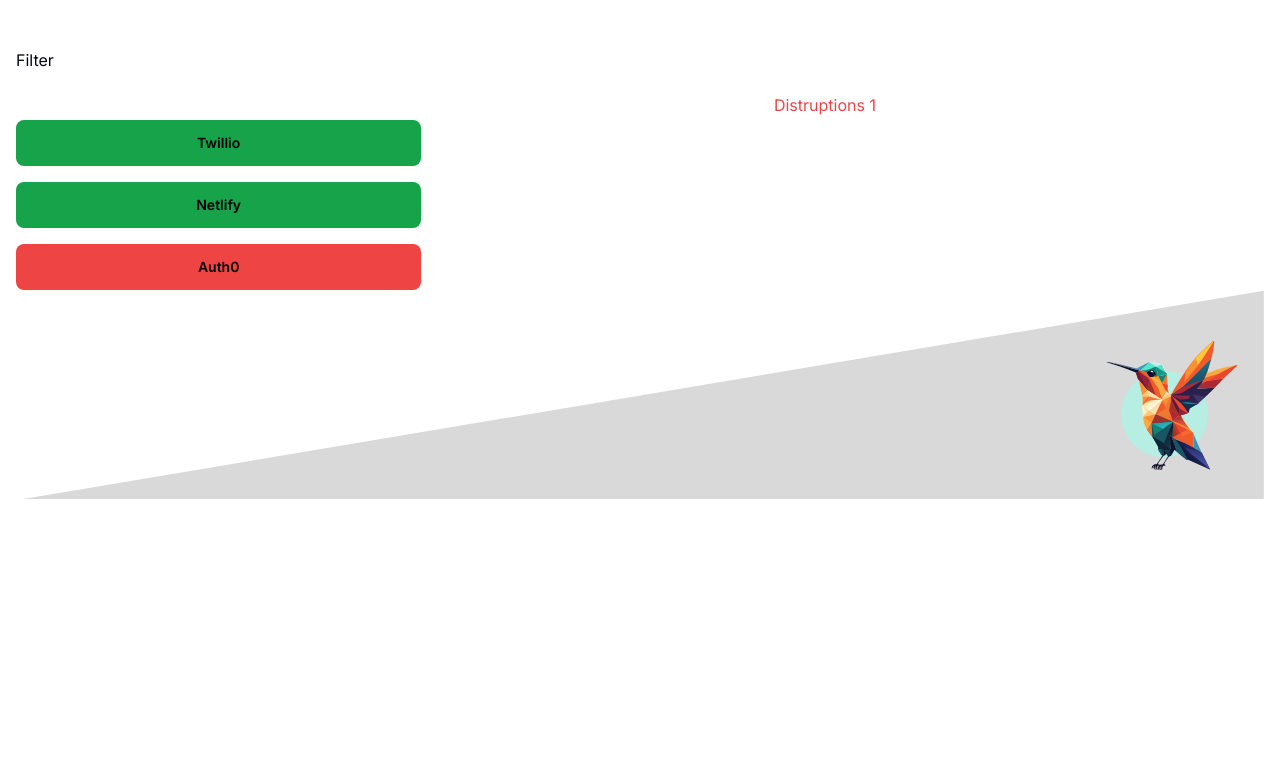
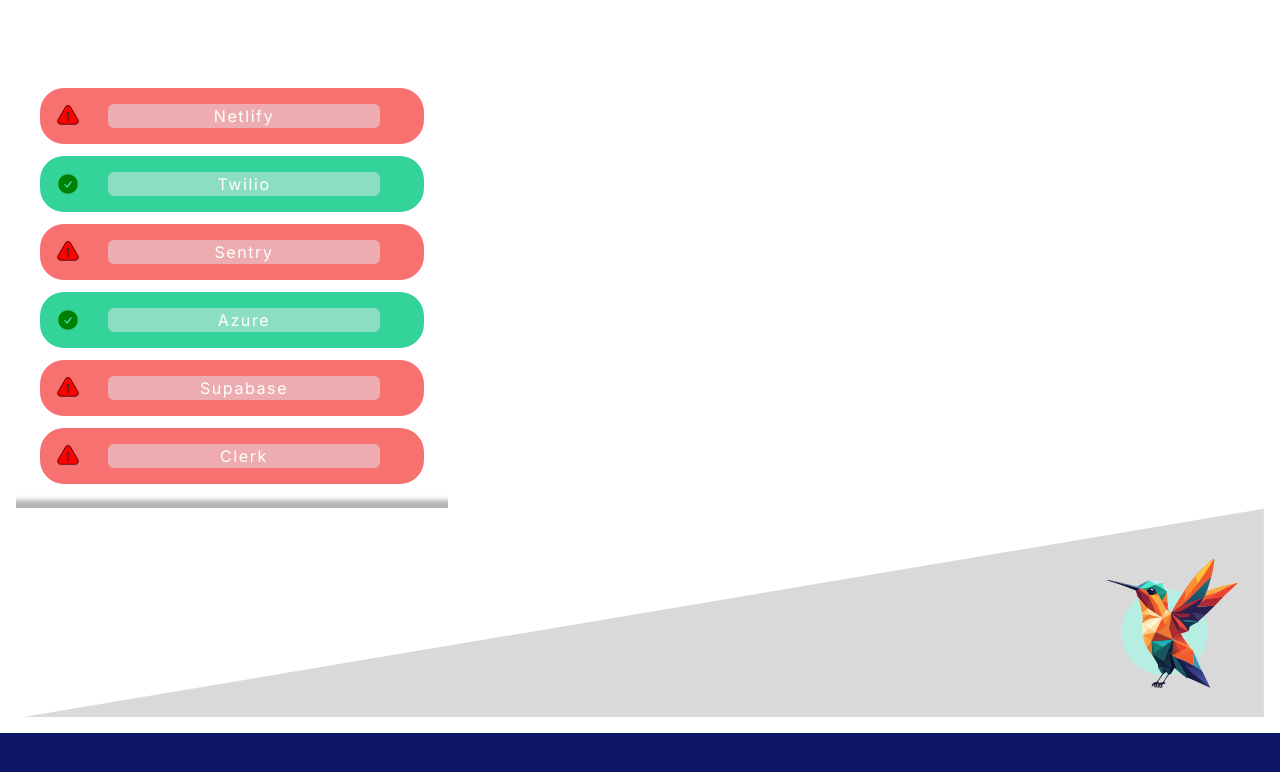
Before and after one commit to sprintstars/hummingbird, a Next.js app: page / in a window 1280 px wide. Shown: the top 772 px of the page. Built offline with nearby package versions, Linux system fonts and the light colour scheme.

Commit message:
make services container for service list & details

```diff
--- a/src/app/layout.tsx
+++ b/src/app/layout.tsx
@@ -16,7 +16,7 @@
 }>) {
   return (
     <html lang="en" className="bg-[#0c1567]">
-			<body className={inter.className}>{children}</body>
+      <body className={`${inter.className} p-4`}>{children}</body>
     </html>
   );
 }
--- a/src/app/page.tsx
+++ b/src/app/page.tsx
@@ -1,64 +1,40 @@
 import React from "react";
 import SvgLogo from "@/components/ui/footerLogo";
-import {
-	DropdownMenu,
-	DropdownMenuContent,
-	DropdownMenuItem,
-	DropdownMenuLabel,
-	DropdownMenuSeparator,
-	DropdownMenuTrigger,
-} from "@/components/ui/dropdown-menu";
+import { ServicesContainer } from "@/components/ServiceHealth";
+
+const services = [
+  {
+    name: "Netlify",
+    healthy: false,
+  },
+  {
+    name: "Twilio",
+    healthy: true,
+  },
+  {
+    name: "Sentry",
+    healthy: false,
+  },
+  {
+    name: "Azure",
+    healthy: true,
+  },
+  {
+    name: "Supabase",
+    healthy: false,
+  },
+  {
+    name: "Clerk",
+    healthy: false,
+  },
+];
 
 export default function Home() {
-	return (
-		<div>
-			<div className="lg: container mx-auto h-screen max-w-8xl sm:px-4 pt-4">
-				<div className="grid grid-cols-3 gap-4">
-					<div className="grid grid-cols-1 gap-4">
-						<div className="my-8">
-							<DropdownMenu>
-								<DropdownMenuTrigger>Filter</DropdownMenuTrigger>
-								<DropdownMenuContent>
-									<DropdownMenuLabel>Alphabetical</DropdownMenuLabel>
-									<DropdownMenuSeparator />
-									<DropdownMenuItem>
-										Ascending Healthy to Unhealthy
-									</DropdownMenuItem>
-									<DropdownMenuItem>
-										Desending Unhealthy to Healthy
-									</DropdownMenuItem>
-								</DropdownMenuContent>
-							</DropdownMenu>
-						</div>
-						<div className="">
-							<button
-								type="button"
-								className="mb-4 inline-flex w-full items-center justify-center gap-x-2 rounded-lg border border-transparent bg-green-600 px-4 py-3 text-sm font-semibold text-black disabled:opacity-50"
-							>
-								Twillio
-							</button>
-							<button
-								type="button"
-								className="mb-4 inline-flex w-full items-center justify-center gap-x-2 rounded-lg border border-transparent bg-green-600 px-4 py-3 text-sm font-semibold text-black disabled:opacity-50"
-							>
-								Netlify
-							</button>
-							<button
-								type="button"
-								className="inline-flex w-full items-center justify-center gap-x-2 rounded-lg border border-transparent bg-red-500 px-4 py-3 text-sm font-semibold text-black disabled:opacity-50"
-							>
-								Auth0
-							</button>
-						</div>
-					</div>
-					<div className="... col-span-2 m-auto">
-						<div className="mb-4 text-red-500">Distruptions 1</div>
-						<div className="mb-4 text-white">Recently Resolved 2</div>
-						<div className="mb-4 text-white">Fully Operational 3</div>
-					</div>
-				</div>
-				<SvgLogo />
-			</div>
-		</div>
-	);
+  return (
+    <>
+      <ServicesContainer list={services} />
+
+      <SvgLogo />
+    </>
+  );
 }
--- a/src/components/ServiceHealth/ServiceList.tsx
+++ b/src/components/ServiceHealth/ServiceList.tsx
@@ -1,7 +1,7 @@
 import ServiceHealth from "./ServiceHealth";
 
 //specifically type things at top level
-type ServiceStatus = {
+export type ServiceStatus = {
   name: string;
   healthy: boolean;
 };
--- /dev/null
+++ b/src/components/ServiceHealth/ServicesContainer.tsx
@@ -0,0 +1,31 @@
+import ServiceList, { type ServiceStatus } from "./ServiceList";
+
+type ServiceContainerProps = {
+  list: ServiceStatus[];
+};
+
+const ServicesContainer = (props: Readonly<ServiceContainerProps>) => {
+  return (
+    <div className="grid grid-cols-6 grid-rows-[60px 240px] text-white">
+      <div className="col-start-1 col-end-2 ...">Filtering Area</div>
+      <div className="col-start-1 col-end-2 ...">
+        Service List area
+        <ServiceList list={props.list} />
+      </div>
+      <div className="col-start-3 col-span-2 ">
+        <div className="grid grid-cols-2 grid-rows-3 gap-6">
+          <div className="text-3xl">Disruptions</div>
+          <div className="text-3xl">1</div>
+
+          <div className="text-3xl">Recently Resolved</div>
+          <div className="text-3xl">0</div>
+
+          <div className="text-3xl">Fully Operational</div>
+          <div className="text-3xl">3</div>
+        </div>
+      </div>
+    </div>
+  );
+};
+
+export default ServicesContainer;
--- a/src/components/ServiceHealth/index.ts
+++ b/src/components/ServiceHealth/index.ts
@@ -1,4 +1,5 @@
 import ServiceHealth from "./ServiceHealth";
 import ServiceList from "./ServiceList";
+import ServicesContainer from "./ServicesContainer";
 
-export { ServiceHealth, ServiceList };
+export { ServiceHealth, ServiceList, ServicesContainer };
```
Lines whose indentation alone changed are shown as unchanged.
